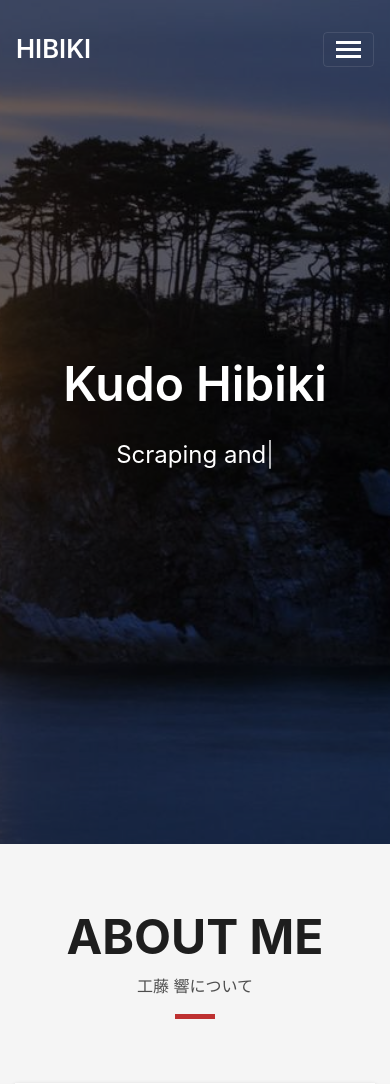
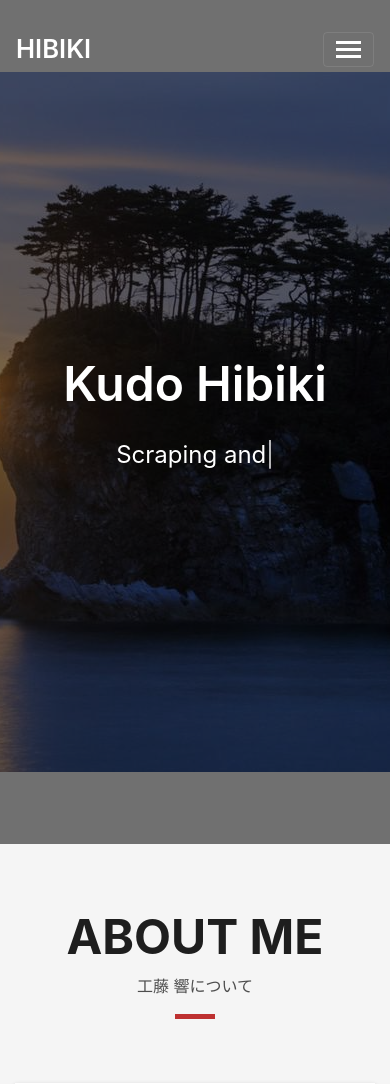
Before and after one commit to hibiki-kudo/portfolio, a Django app: page / in a window 390 px wide. Shown: the top 1084 px of the page. Run offline with Django 3.2, Linux system fonts and the light colour scheme; some libraries are stand-ins or nearby versions; some web fonts are replaced.

Commit message:
背景画像の調整中

```diff
--- a/static/css/style-red.css
+++ b/static/css/style-red.css
@@ -91,19 +91,6 @@ a:hover {
   background-attachment: fixed;
   background-size: cover;
   background-position: center center;
-}
-
-.bg-image::before {
-  background-size: 100% auto;
-  display: block;
-  position: fixed;
-  top: 0;
-  left: 0;
-  width: 100%;
-  height: 100%;
-  padding-bottom: 108px;
-  content: "";
-  z-index: -1;
 }
 
 
@@ -1296,4 +1283,7 @@ footer .credits a {
   .back-to-top {
     bottom: 15px;
   }
+    .bg-image{
+  background-size: auto;
+  }
 }
```
